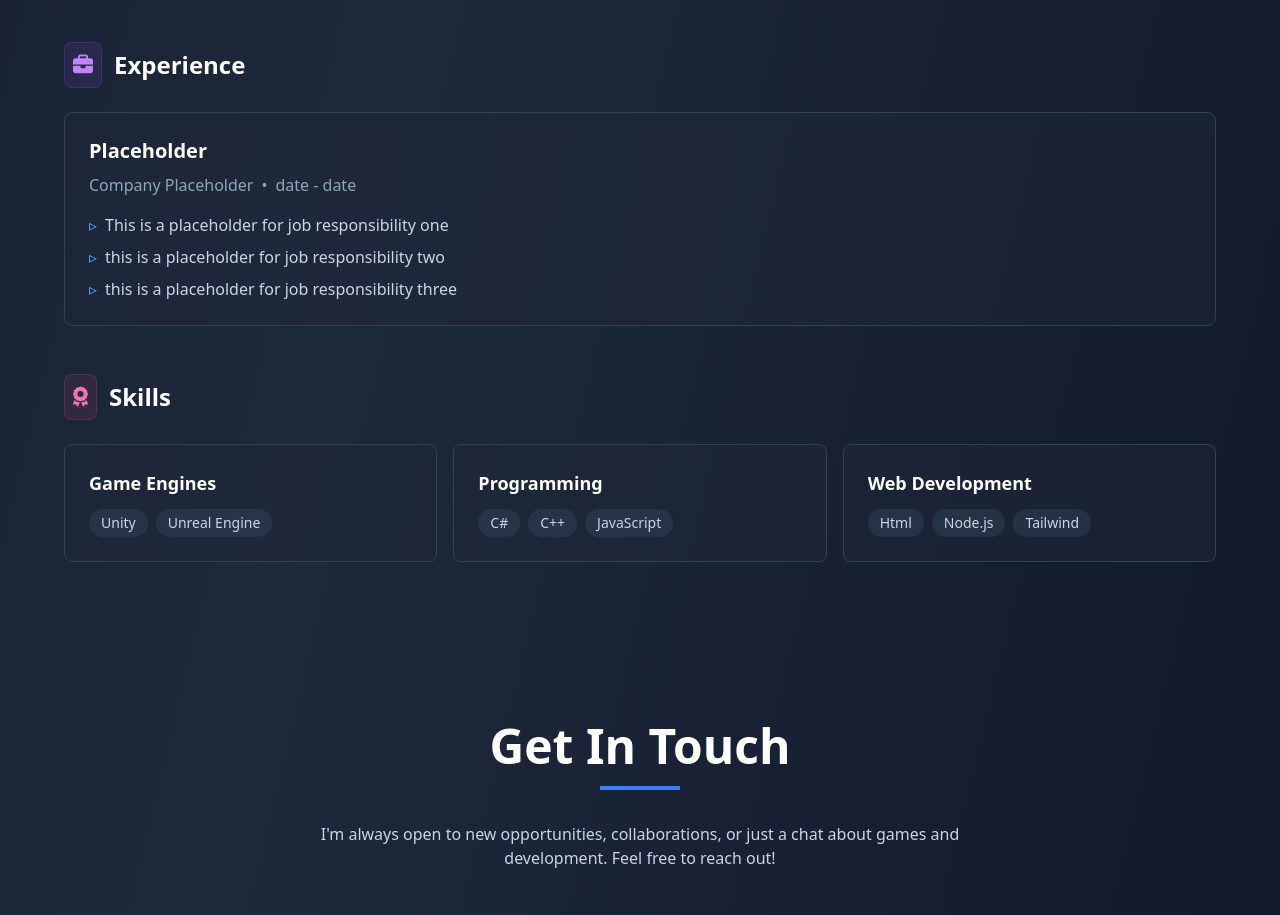
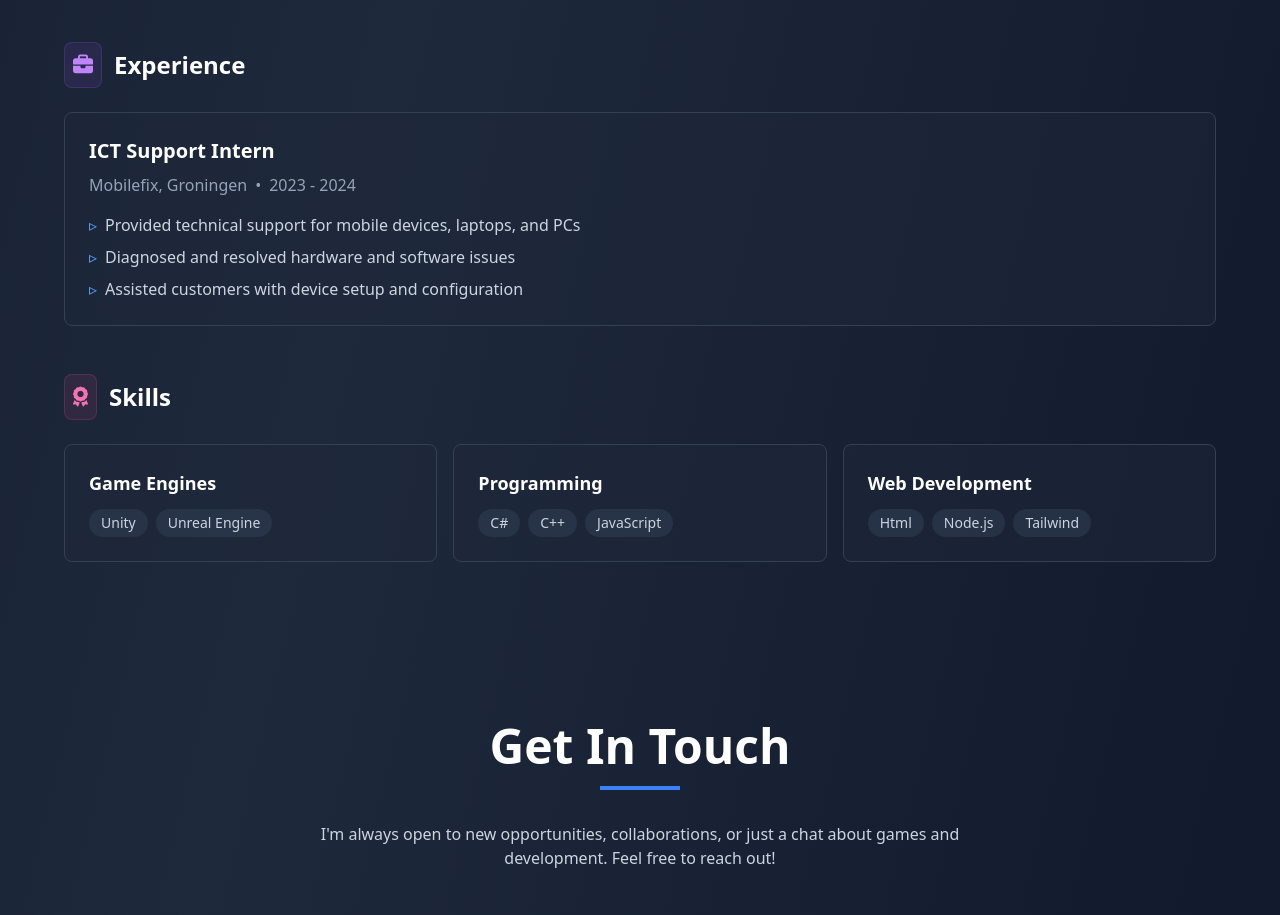
Before and after one commit to Billel-Game/Billel-Game.github.io, a plain HTML site: page index.html in a window 1280 px wide. Shown: the part 3660-4575 px from the top of the page. Drawn offline with nearby package versions, Linux system fonts and the light colour scheme.

Commit message:
Update index.html

```diff
--- a/index.html
+++ b/index.html
@@ -295,24 +295,24 @@
                     </div>
 
                     <div class="bg-slate-800/50 border border-slate-700 rounded-lg p-6 mb-4">
-                        <h4 class="text-xl font-bold text-white mb-2">Placeholder</h4>
+                        <h4 class="text-xl font-bold text-white mb-2">ICT Support Intern</h4>
                         <div class="flex flex-col sm:flex-row sm:items-center gap-2 text-slate-400 mb-4">
-                            <span>Company Placeholder</span>
+                            <span>Mobilefix, Groningen</span>
                             <span class="hidden sm:inline">•</span>
-                            <span>date - date</span>
+                            <span>2023 - 2024</span>
                         </div>
                         <ul class="space-y-2">
                             <li class="text-slate-300 flex items-start">
                                 <span class="text-blue-400 mr-2">▹</span>
-                                This is a placeholder for job responsibility one
+                                Provided technical support for mobile devices, laptops, and PCs
                             </li>
                             <li class="text-slate-300 flex items-start">
                                 <span class="text-blue-400 mr-2">▹</span>
-                                this is a placeholder for job responsibility two
+                                Diagnosed and resolved hardware and software issues
                             </li>
                             <li class="text-slate-300 flex items-start">
                                 <span class="text-blue-400 mr-2">▹</span>
-                                this is a placeholder for job responsibility three
+                                Assisted customers with device setup and configuration
                             </li>
                         </ul>
                     </div>
```
